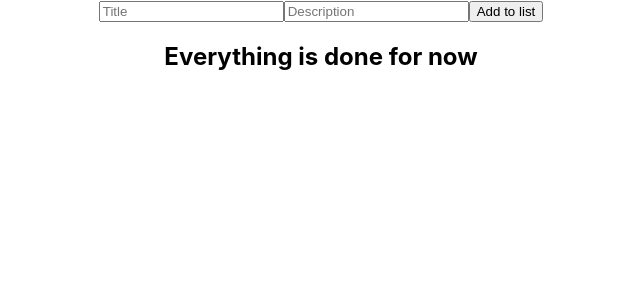
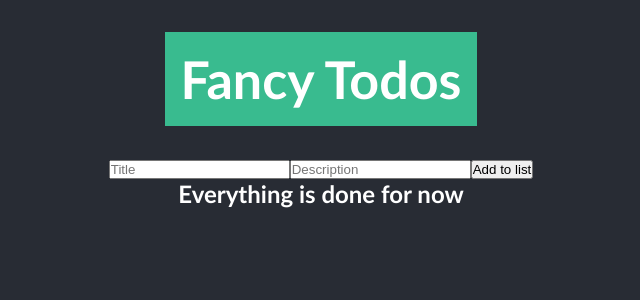
Before and after one commit to ic3Dragon/such-a-fancy-shopping-list, a React (Create React App) app: page / in a window 1280 px wide. Shown: the top 300 px of the page, without its empty margins (319-959 px from the left). Built offline with nearby package versions, Linux system fonts and the light colour scheme.

Commit message:
remove counter, add header, types and storage

```diff
--- a/src/App.css
+++ b/src/App.css
@@ -1,38 +1,36 @@
 .App {
   text-align: center;
-}
-
-.App-logo {
-  height: 40vmin;
-  pointer-events: none;
-}
-
-@media (prefers-reduced-motion: no-preference) {
-  .App-logo {
-    animation: App-logo-spin infinite 20s linear;
-  }
-}
-
-.App-header {
-  background-color: #282c34;
-  min-height: 100vh;
   display: flex;
   flex-direction: column;
   align-items: center;
-  justify-content: center;
+}
+
+.header {
+  display: flex;
+  flex-direction: column;
+  align-items: center;
+  padding: 2rem 0;
   font-size: calc(10px + 2vmin);
   color: white;
 }
 
-.App-link {
-  color: #61dafb;
+.header__title {
+  padding: 1rem;
+  background-color: rgb(57, 187, 143);
 }
 
-@keyframes App-logo-spin {
-  from {
-    transform: rotate(0deg);
-  }
-  to {
-    transform: rotate(360deg);
-  }
+.button {
+  padding: .5rem;
+  border: 0;
+  font-weight: 500;
+  transition: all 0.3s;
+  width: 15ch;
+  box-shadow: rgba(2, 2, 2, 0.738) 0px 2px 8px 0px;
+  cursor: pointer;
 }
+
+.button:hover {
+  background-color: rgb(57, 187, 143);
+  transform: scale(1.04);
+  transition: all 0.3s;
+}
--- a/src/App.tsx
+++ b/src/App.tsx
@@ -1,18 +1,21 @@
 import React from 'react';
 import './App.css';
-// import Counter from './components/Counter';
 import TodoForm from './components/TodoForm';
 import TodoList from './components/TodoList';
+import { Todo } from './utils/types';
 
-function App() {
-
-  return (
-    <main className="App">
-      <TodoForm/>
-      <TodoList/>
-      {/* <Counter/> */}
-    </main>
-  );
+export const updateStorage = (todoList: Todo[]) => {
+  localStorage.setItem('todos', JSON.stringify(todoList))
 }
 
+const App = () => (
+  <main className="App">
+    <header className="header">
+      <h1 className="header__title">Fancy Todos</h1>
+    </header>
+    <TodoForm/>
+    <TodoList/>
+  </main>
+);
+
 export default App;
--- a/src/index.css
+++ b/src/index.css
@@ -1,13 +1,14 @@
 body {
-  margin: 0;
-  font-family: -apple-system, BlinkMacSystemFont, 'Segoe UI', 'Roboto', 'Oxygen',
-    'Ubuntu', 'Cantarell', 'Fira Sans', 'Droid Sans', 'Helvetica Neue',
-    sans-serif;
+  font-family: 'Gill Sans', 'Gill Sans MT', Calibri, 'Trebuchet MS', sans-serif;
   -webkit-font-smoothing: antialiased;
   -moz-osx-font-smoothing: grayscale;
+  background-color: #282c34;
+  color: white;
+  min-height: 100vh;
 }
 
-code {
-  font-family: source-code-pro, Menlo, Monaco, Consolas, 'Courier New',
-    monospace;
+* {
+  box-sizing: border-box;
+  margin: 0;
+  padding: 0;
 }
```
